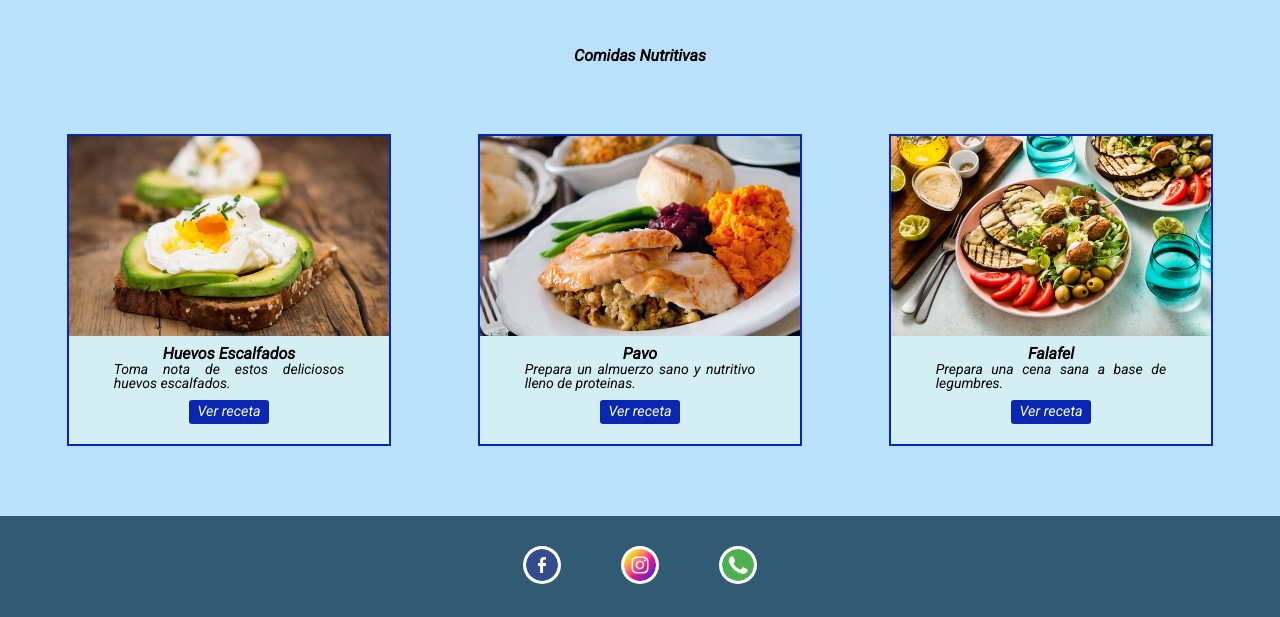
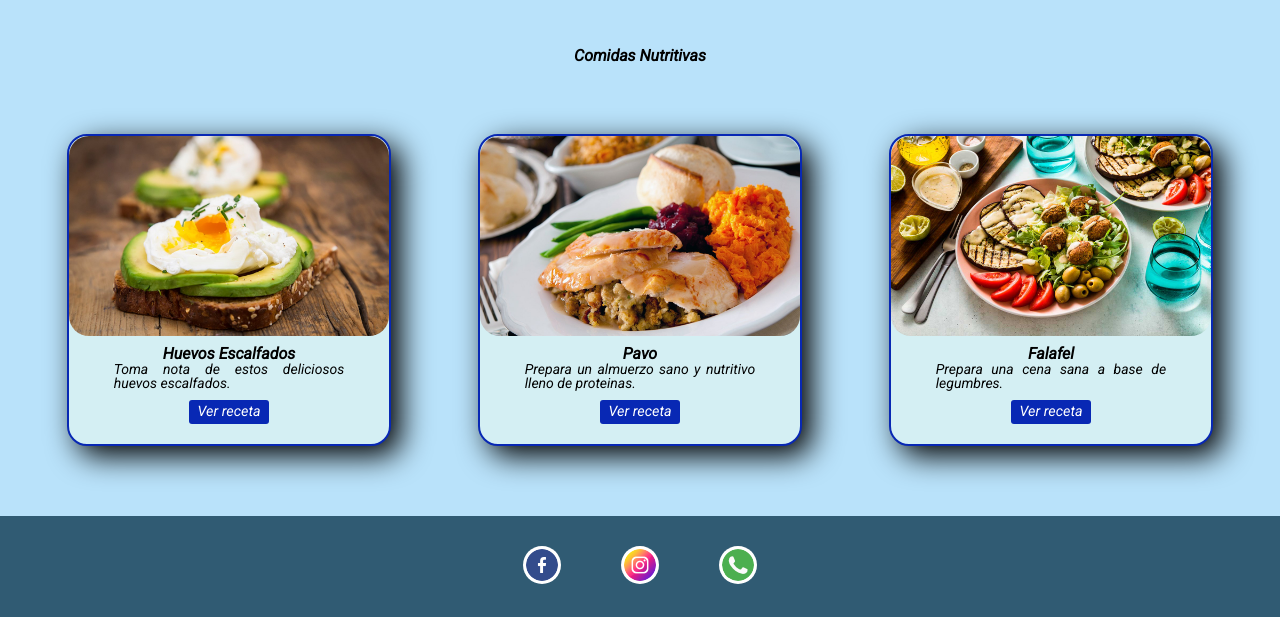
Before and after one commit to Nanpon/TPO-Definitivo, a plain HTML site: page nutricion.html in a window 1280 px wide. Shown: the part 752-1369 px from the top of the page. Drawn offline with Linux system fonts and the light colour scheme.

Commit message:
Irene favicon diseño tarjeta

```diff
--- a/nutricion.css
+++ b/nutricion.css
@@ -51,11 +51,14 @@ iframe{
   border: solid 2px rgb(8, 40, 180);
   background-color: rgb(212, 239, 243);
   margin: 20px;
+  border-radius: 20px;
+  box-shadow: 10px 10px 30px;
 }
 
 .tarjeta-img{
   width: 100%;
   height: 200px;
+  border-radius: 20px;
 }
 
 .tarjeta-cuerpo{
--- a/nutricion.html
+++ b/nutricion.html
@@ -5,6 +5,7 @@
     <meta http-equiv="X-UA-Compatible" content="IE=edge">
     <meta name="viewport" content="width=device-width, initial-scale=1.0">
     <title>Tips de nutricion</title>
+    <link rel="shortcut icon" href="./Elementos Graficos/favicon.ico">
     <link rel="stylesheet" href="reset.css">
     <link rel="stylesheet" href="header footer.css">
     <link rel="stylesheet" href="nutricion.css">
```
Also changed, not shown: entrenamiento.html (+1 -0 lines), index.html (+1 -0 lines), resenias.html (+1 -0 lines), Elementos Graficos/favicon.ico (added).
